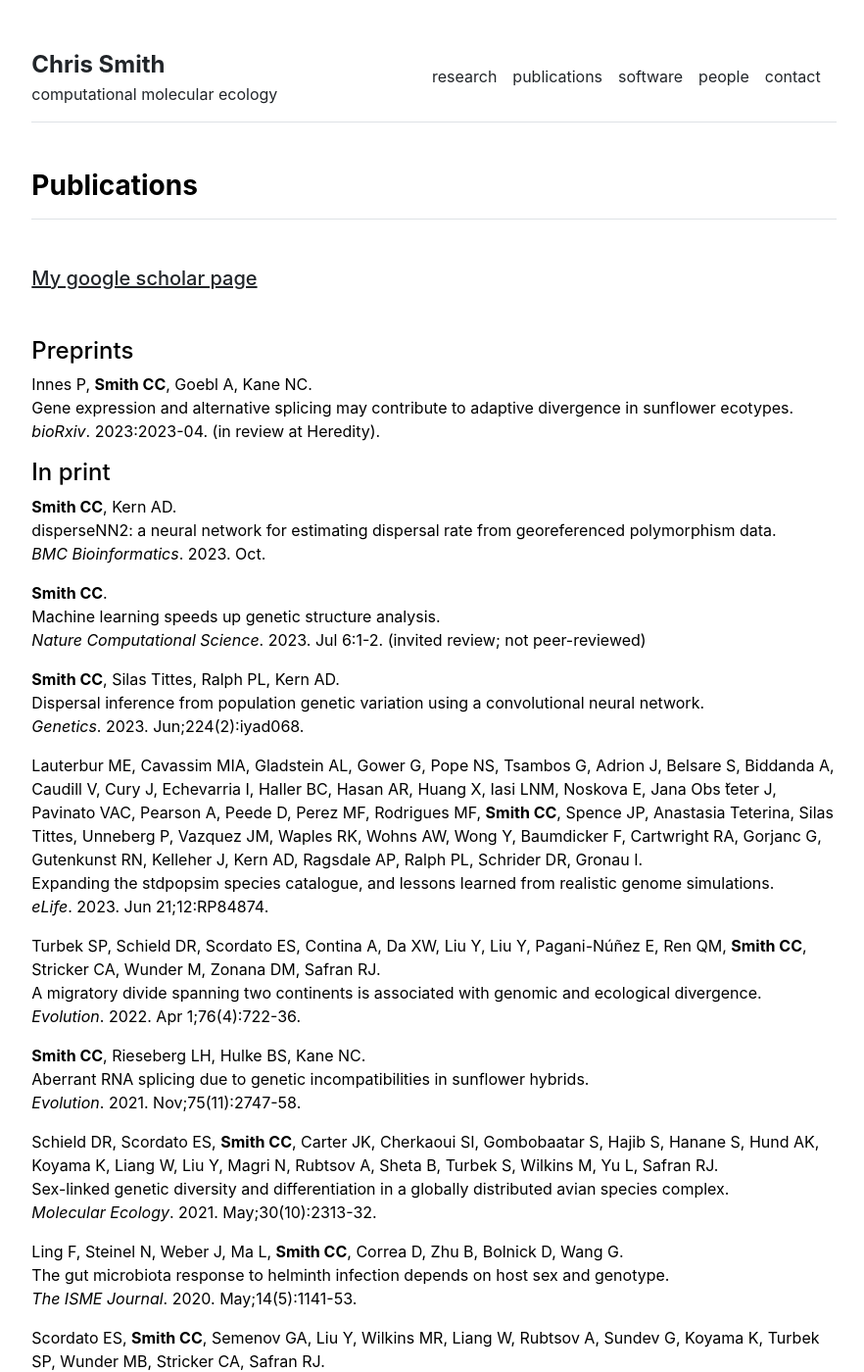
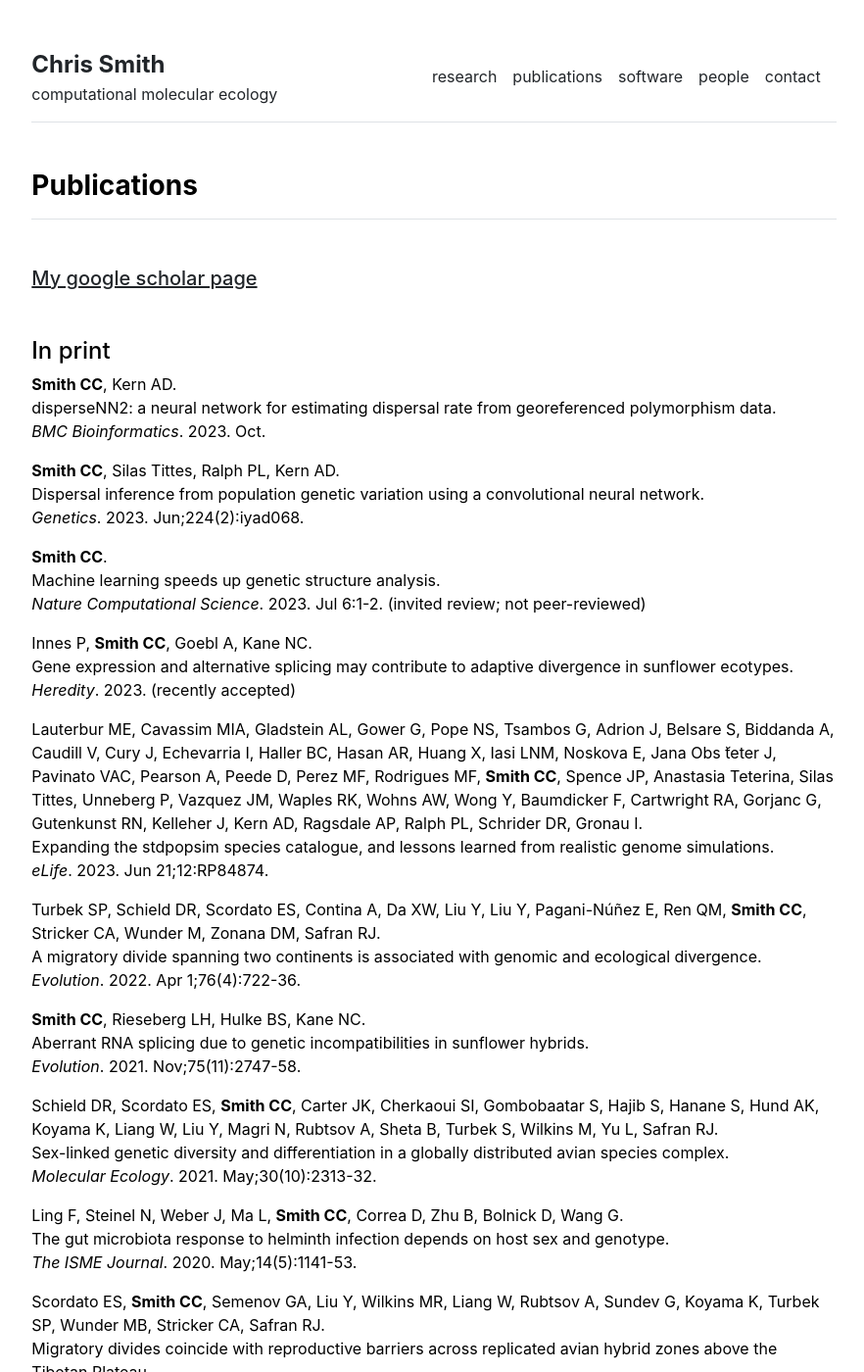
Before and after one commit to chriscrsmith/chriscrsmith.github.io, a Jekyll site: the page built from publications.md, in a window 1280 px wide and 1400 px high. Shown: the whole window at 98% size, without its empty margins (197-1079 px from the left). Built offline with Jekyll 4.4.1, drawn with Linux system fonts in a browser that asks for light colours; some of the changed text lies outside the part shown.

Commit message:
peter's paper published

```diff
--- a/publications.md
+++ b/publications.md
@@ -9,23 +9,22 @@ permalink: /publications
 &nbsp;
 
 
-#### Preprints
-Innes P, **Smith CC**, Goebl A, Kane NC.\
-Gene expression and alternative splicing may contribute to adaptive divergence in sunflower ecotypes.\
-*bioRxiv*. 2023:2023-04. (in review at Heredity).
-
 #### In print
 **Smith CC**, Kern AD.\
 disperseNN2: a neural network for estimating dispersal rate from georeferenced polymorphism data.\
 *BMC Bioinformatics*. 2023. Oct.
 
+**Smith CC**, Silas Tittes, Ralph PL, Kern AD.\
+Dispersal inference from population genetic variation using a convolutional neural network.\
+*Genetics*. 2023. Jun;224(2):iyad068.
+
 **Smith CC**.\
 Machine learning speeds up genetic structure analysis.\
 *Nature Computational Science*. 2023. Jul 6:1-2. (invited review; not peer-reviewed)
 
-**Smith CC**, Silas Tittes, Ralph PL, Kern AD.\
-Dispersal inference from population genetic variation using a convolutional neural network.\
-*Genetics*. 2023. Jun;224(2):iyad068.
+Innes P, **Smith CC**, Goebl A, Kane NC.\
+Gene expression and alternative splicing may contribute to adaptive divergence in sunflower ecotypes.\
+*Heredity*. 2023. (recently accepted)
 
 Lauterbur ME, Cavassim MIA, Gladstein AL, Gower G, Pope NS, Tsambos G, Adrion J, Belsare S, Biddanda A, Caudill V, Cury J, Echevarria I, Haller BC, Hasan AR, Huang X, Iasi LNM, Noskova E, Jana Obs ̆teter J, Pavinato VAC, Pearson A, Peede D, Perez MF, Rodrigues MF, **Smith CC**, Spence JP, Anastasia Teterina, Silas Tittes, Unneberg P, Vazquez JM, Waples RK, Wohns AW, Wong Y, Baumdicker F, Cartwright RA, Gorjanc G, Gutenkunst RN, Kelleher J, Kern AD, Ragsdale AP, Ralph PL, Schrider DR, Gronau I.\
 Expanding the stdpopsim species catalogue, and lessons learned from realistic genome simulations.\
@@ -59,10 +58,6 @@ Semenov GA, Safran RJ, **Smith CC**, Turbek SP, Mullen SP, Flaxman SM.\
 Unifying Theoretical and Empirical Perspectives on Genomic Differentiation.\
 *Trends in Ecology and Evolution*. 2019. Nov 1;34(11):987-95.
 
-**Smith CC**, Scordato ES, Taylor SA, Tittes S, Vergara D.\
-Book Review: Molecular population genetics. Matthew Hahn.\
-*Molecular Ecology*. 2018. Dec;27(24):4976-7. (invited review; all authors contributed equally)
-
 **Smith CC**, Flaxman SM, Scordato ES, Kane NC, Hund AK, Sheta BM, Safran RJ.\
 Demographic inference in barn swallows using whole-genome data shows signal for bottleneck and subspecies differentiation during the Holocene.\
 *Molecular Ecology*. 2018. Nov;27(21):4200-12.
```
Also changed, not shown: other parts of publications.md (+4 -0 lines).
